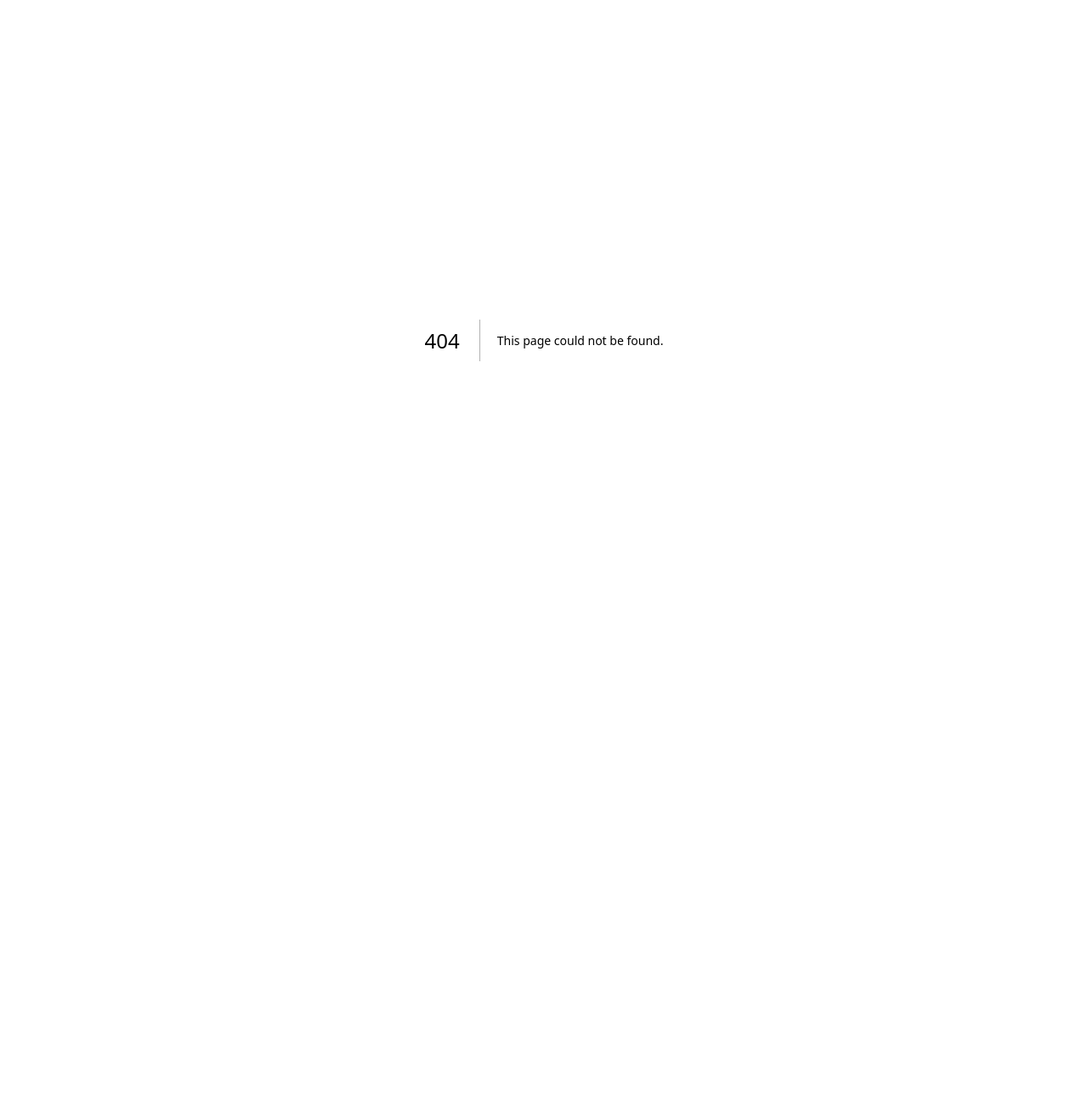
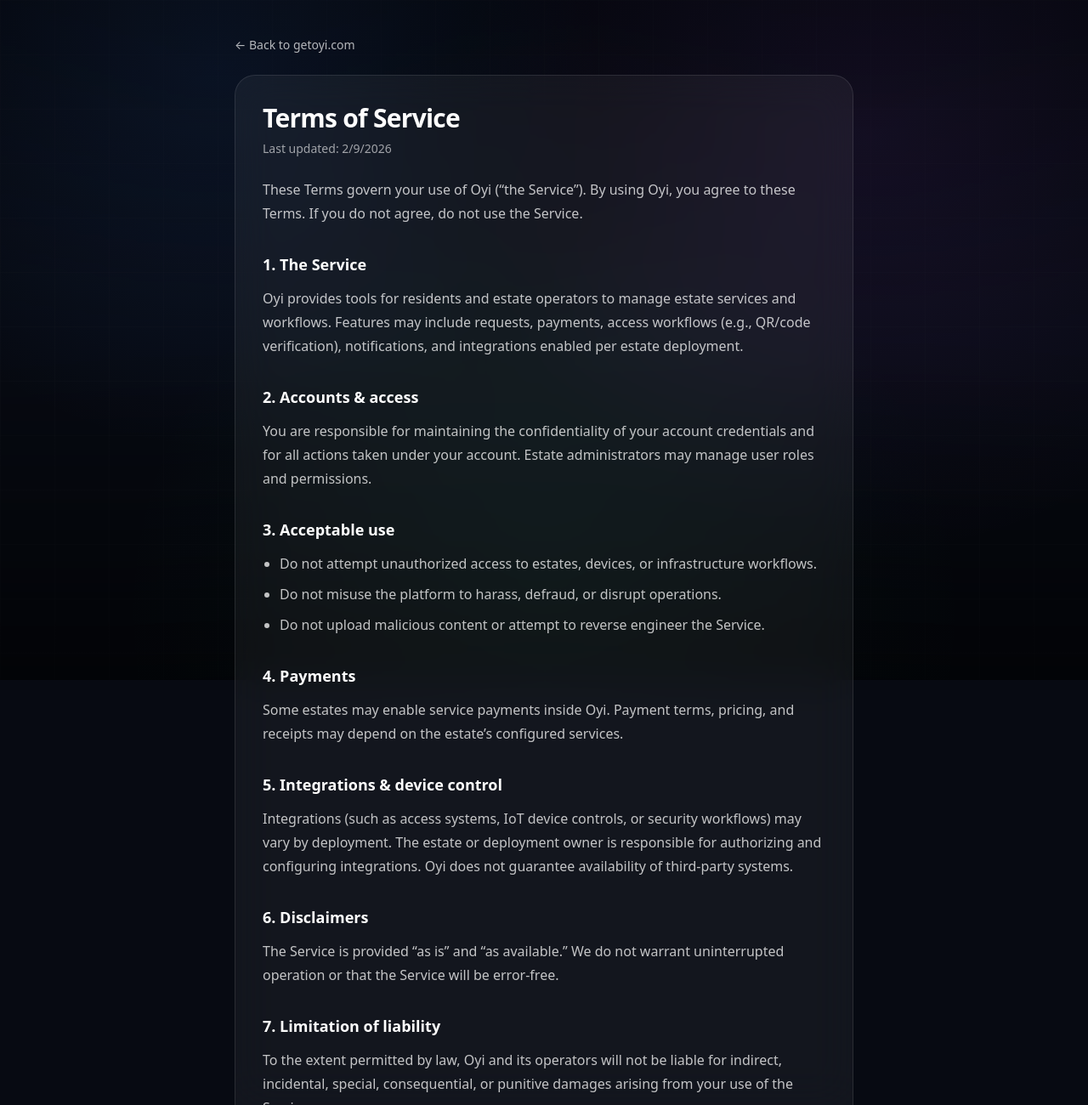
Before and after one commit to contactochiga/Oyi-page, a Next.js app: page /terms in a window 1280 px wide. Before the commit this address had no page. Shown: the top 1300 px of the page at 85% size. Before the commit the page ends 800 px from the top, so only its background shows below. Built offline with nearby package versions, Linux system fonts and the light colour scheme.

Commit message:
Create page.tsx

```diff
--- /dev/null
+++ b/src/app/terms/page.tsx
@@ -0,0 +1,82 @@
+export default function TermsPage() {
+  return (
+    <main className="min-h-screen bg-[#070A12] text-white">
+      <div className="pointer-events-none fixed inset-0">
+        <div className="absolute inset-0 bg-[radial-gradient(900px_circle_at_20%_10%,rgba(59,130,246,0.12),transparent_50%),radial-gradient(900px_circle_at_80%_20%,rgba(168,85,247,0.10),transparent_55%),radial-gradient(900px_circle_at_50%_90%,rgba(16,185,129,0.08),transparent_55%)]" />
+        <div className="absolute inset-0 opacity-[0.20] [background-image:linear-gradient(to_right,rgba(255,255,255,0.06)_1px,transparent_1px),linear-gradient(to_bottom,rgba(255,255,255,0.06)_1px,transparent_1px)]" style={{ backgroundSize: "64px 64px" }} />
+        <div className="absolute inset-0 bg-gradient-to-b from-black/30 via-transparent to-black/60" />
+      </div>
+
+      <div className="relative mx-auto w-full max-w-3xl px-5 py-10">
+        <a href="/" className="text-sm text-white/70 hover:text-white underline-offset-4 hover:underline">
+          ← Back to getoyi.com
+        </a>
+
+        <div className="mt-6 rounded-3xl border border-white/10 bg-white/5 p-6 md:p-8 backdrop-blur-xl">
+          <h1 className="text-2xl md:text-3xl font-semibold tracking-tight">Terms of Service</h1>
+          <p className="mt-2 text-sm text-white/60">Last updated: {new Date().toLocaleDateString()}</p>
+
+          <p className="mt-6 text-white/75 leading-7">
+            These Terms govern your use of Oyi (“the Service”). By using Oyi, you agree to these Terms.
+            If you do not agree, do not use the Service.
+          </p>
+
+          <h2 className="mt-8 text-lg font-semibold">1. The Service</h2>
+          <p className="mt-3 text-white/75 leading-7">
+            Oyi provides tools for residents and estate operators to manage estate services and workflows.
+            Features may include requests, payments, access workflows (e.g., QR/code verification), notifications,
+            and integrations enabled per estate deployment.
+          </p>
+
+          <h2 className="mt-8 text-lg font-semibold">2. Accounts & access</h2>
+          <p className="mt-3 text-white/75 leading-7">
+            You are responsible for maintaining the confidentiality of your account credentials and for all actions taken under your account.
+            Estate administrators may manage user roles and permissions.
+          </p>
+
+          <h2 className="mt-8 text-lg font-semibold">3. Acceptable use</h2>
+          <ul className="mt-3 space-y-2 text-white/75 leading-7 list-disc pl-5">
+            <li>Do not attempt unauthorized access to estates, devices, or infrastructure workflows.</li>
+            <li>Do not misuse the platform to harass, defraud, or disrupt operations.</li>
+            <li>Do not upload malicious content or attempt to reverse engineer the Service.</li>
+          </ul>
+
+          <h2 className="mt-8 text-lg font-semibold">4. Payments</h2>
+          <p className="mt-3 text-white/75 leading-7">
+            Some estates may enable service payments inside Oyi. Payment terms, pricing, and receipts may depend on the estate’s configured services.
+          </p>
+
+          <h2 className="mt-8 text-lg font-semibold">5. Integrations & device control</h2>
+          <p className="mt-3 text-white/75 leading-7">
+            Integrations (such as access systems, IoT device controls, or security workflows) may vary by deployment.
+            The estate or deployment owner is responsible for authorizing and configuring integrations.
+            Oyi does not guarantee availability of third-party systems.
+          </p>
+
+          <h2 className="mt-8 text-lg font-semibold">6. Disclaimers</h2>
+          <p className="mt-3 text-white/75 leading-7">
+            The Service is provided “as is” and “as available.” We do not warrant uninterrupted operation or that the Service will be error-free.
+          </p>
+
+          <h2 className="mt-8 text-lg font-semibold">7. Limitation of liability</h2>
+          <p className="mt-3 text-white/75 leading-7">
+            To the extent permitted by law, Oyi and its operators will not be liable for indirect, incidental, special, consequential,
+            or punitive damages arising from your use of the Service.
+          </p>
+
+          <h2 className="mt-8 text-lg font-semibold">8. Contact</h2>
+          <p className="mt-3 text-white/75 leading-7">
+            Support and legal contact:{" "}
+            <a className="underline hover:text-white" href="mailto:contactochiga@gmail.com">
+              contactochiga@gmail.com
+            </a>
+          </p>
+        </div>
+
+        <div className="mt-6 text-xs text-white/50">
+          © {new Date().getFullYear()} Oyi • getoyi.com/terms
+        </div>
+      </div>
+    </main>
+  );
+}
```
